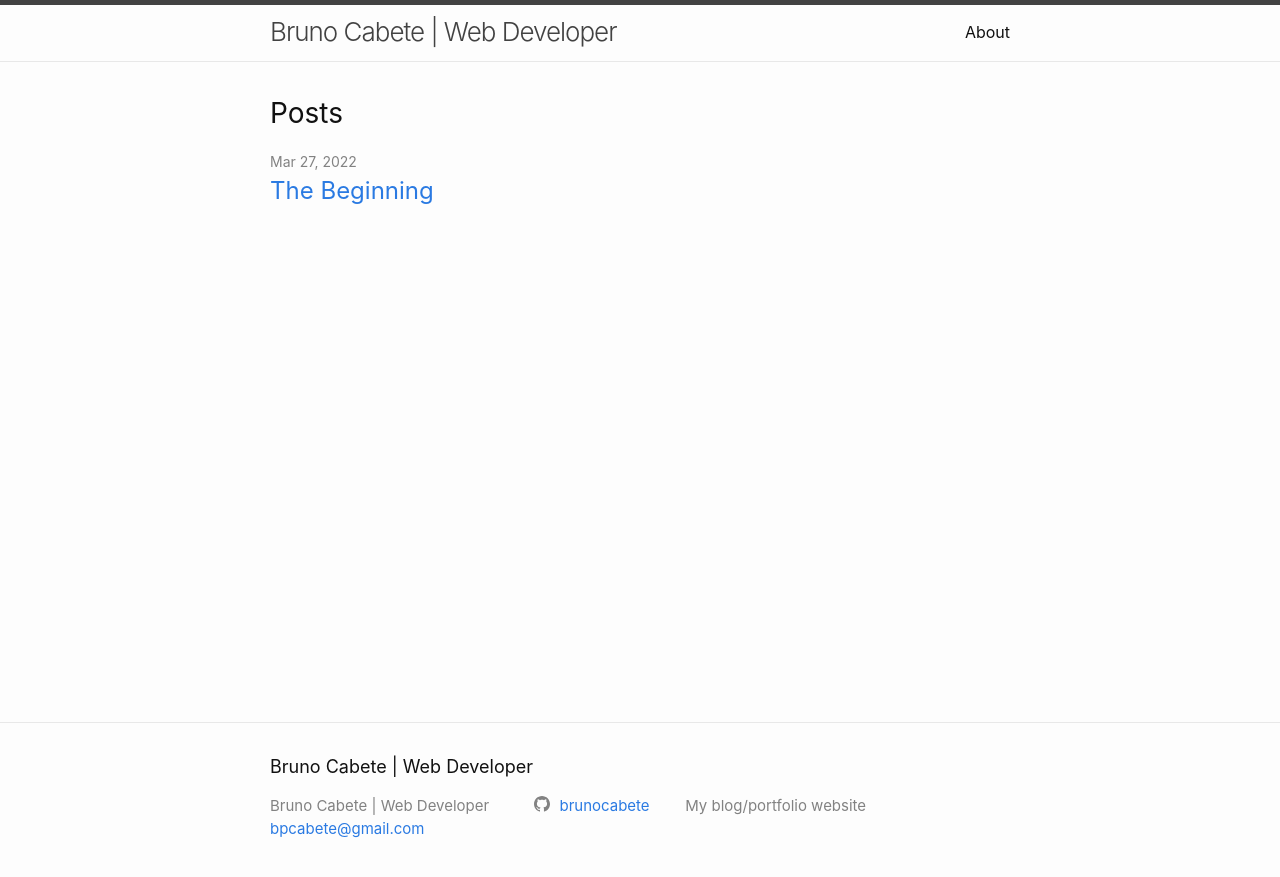
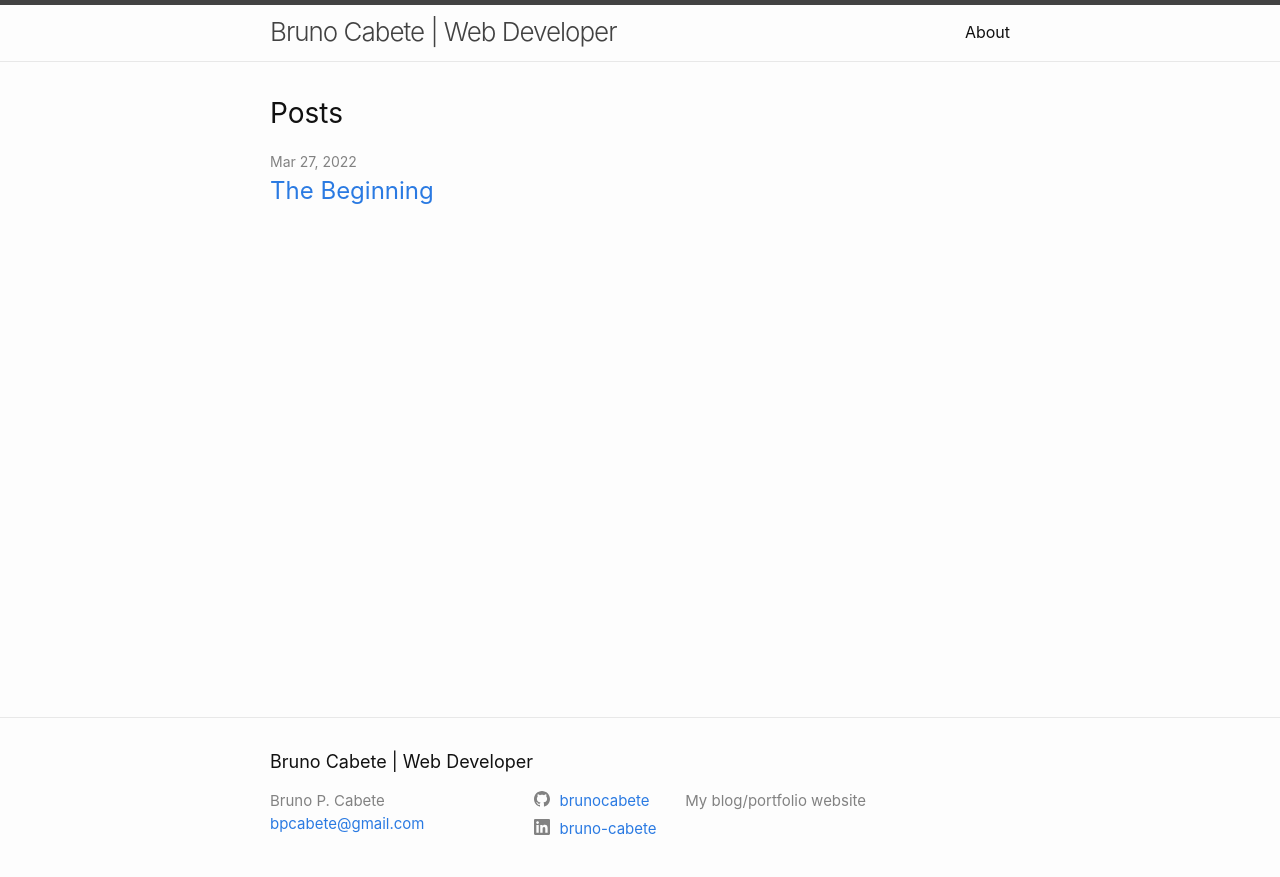
Before and after one commit to brunocabete/brunocabete-old, a Jekyll site: the page built from docs/index.markdown, in a window 1280 px wide. Shown: the top 877 px of the page. Built offline with Jekyll 4.4.1, drawn with Linux system fonts in a browser that asks for light colours.

Commit message:
author and linkedin

```diff
--- a/docs/_config.yml
+++ b/docs/_config.yml
@@ -17,7 +17,7 @@
 # you will see them accessed via {{ site.title }}, {{ site.email }}, and so on.
 # You can create any custom variable you would like, and they will be accessible
 # in the templates via {{ site.myvariable }}.
-
+author: Bruno P. Cabete
 title: Bruno Cabete | Web Developer
 email: bpcabete@gmail.com
 description: >- # this means to ignore newlines until "baseurl:"
@@ -25,7 +25,7 @@ description: >- # this means to ignore newlines until "baseurl:"
 domain: brunocabete.github.io # the subpath of your site, e.g. /blog
 url: https://brunocabete.github.io # the base hostname & protocol for your site, e.g. http://example.com
 github_username: brunocabete
-
+linkedin_username: bruno-cabete
 # Build settings
 theme: minima
 plugins:
```
